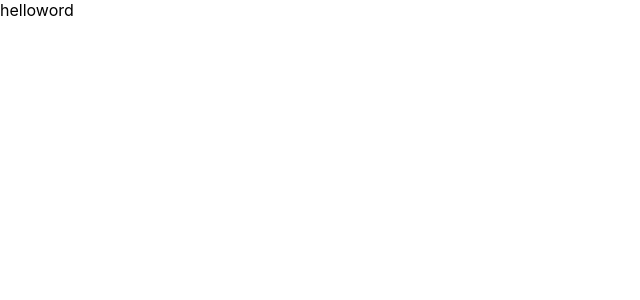
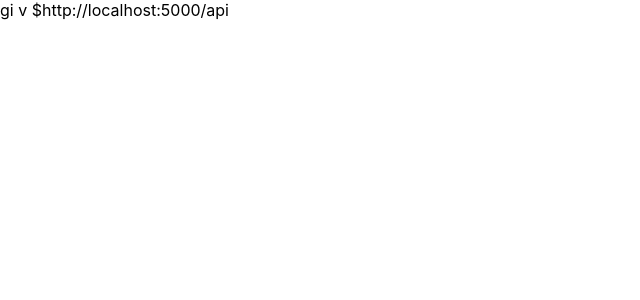
Before and after one commit to xuandungdoan/VotePage, a React (Create React App) app in the folder client/: page / in a window 1280 px wide. Shown: the top 300 px of the page, without its empty margins (0-640 px from the left). Built offline with nearby package versions, Linux system fonts and the light colour scheme; no server answers.

Commit message:
demo reques api with axios

```diff
--- a/client/package.json
+++ b/client/package.json
@@ -6,11 +6,12 @@
     "@testing-library/jest-dom": "^4.2.4",
     "@testing-library/react": "^9.3.2",
     "@testing-library/user-event": "^7.1.2",
+    "axios": "^0.19.2",
     "react": "^16.13.0",
     "react-dom": "^16.13.0",
     "react-scripts": "3.4.0"
   },
-  "proxy":"http://localhost:5000",
+  "proxy": "http://localhost:5000",
   "scripts": {
     "start": "react-scripts start",
     "build": "react-scripts build",
--- a/client/src/components/App.jsx
+++ b/client/src/components/App.jsx
@@ -1,3 +1,18 @@
-import React from 'react'
-const App = () => <div>helloword</div>
+import React,{Component} from 'react'
+import api from '../services/api'
+class App extends Component {
+
+    componentDidMount() {
+       const result= api.call('post','auth/login',{
+            username: 'username',
+            password: 'password'
+        })
+        console.log(result,`It's Okey`);
+    }
+    render() {
+
+    return <div>gi v ${api.host}</div>
+    }
+}
+// const App = () => <div>helloword</div>
 export default App;
--- /dev/null
+++ b/client/src/services/api.js
@@ -0,0 +1,17 @@
+import axios from 'axios';
+
+const host = `http://localhost:5000/api`
+
+const setToken = token => {
+    if(token)
+     axios.defaults.headers.common['Authorization'] = `anything ${token}`;
+     else{
+        delete axios.defaults.headers.common['Authorization']
+     }
+}
+const call = async (method, path, data) => {
+   const respone= await axios[method](`${host}/${path}`,data);
+   return respone.data;
+}
+
+export default {call, setToken, host}
```
Also changed, not shown: client/src/store/action/index.js (added), client/src/store/index.js (added), client/src/store/reducer/index.js (added), 1 other file (tests, documents, lock files or other folders).
